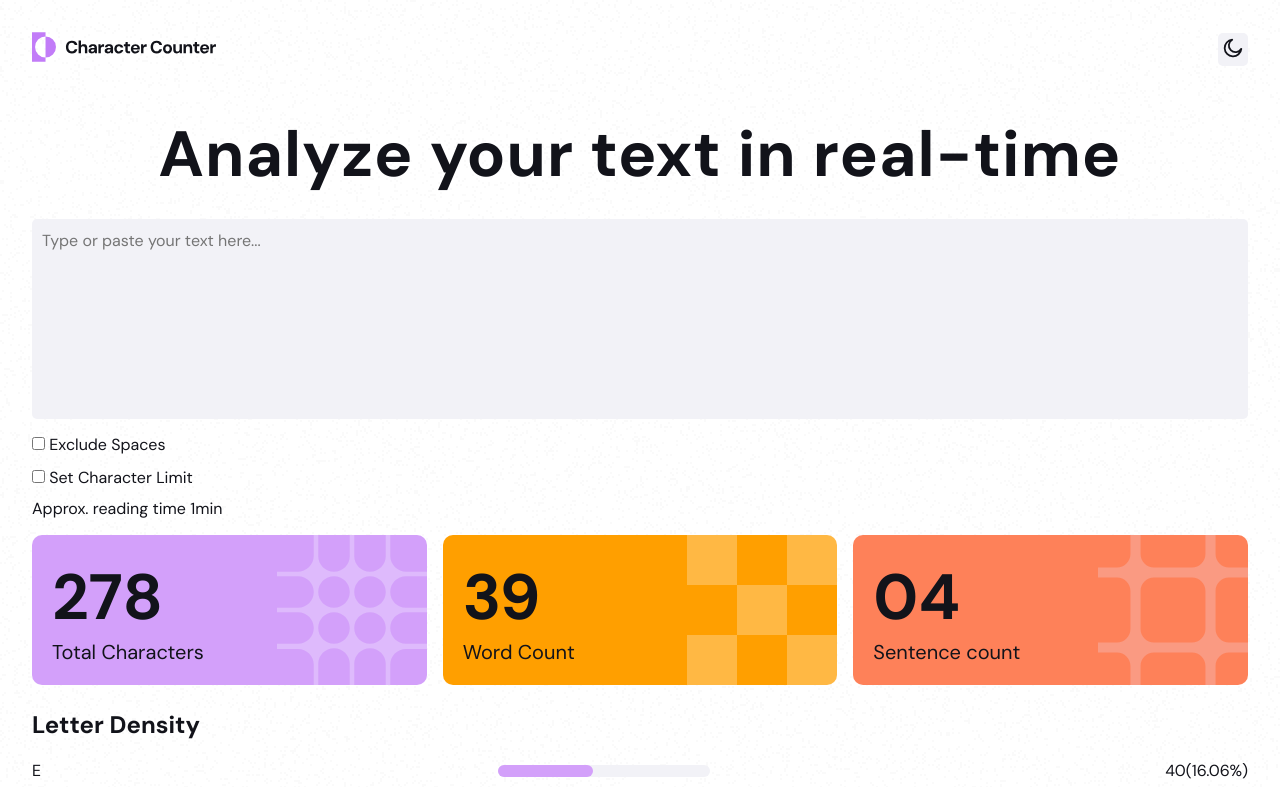
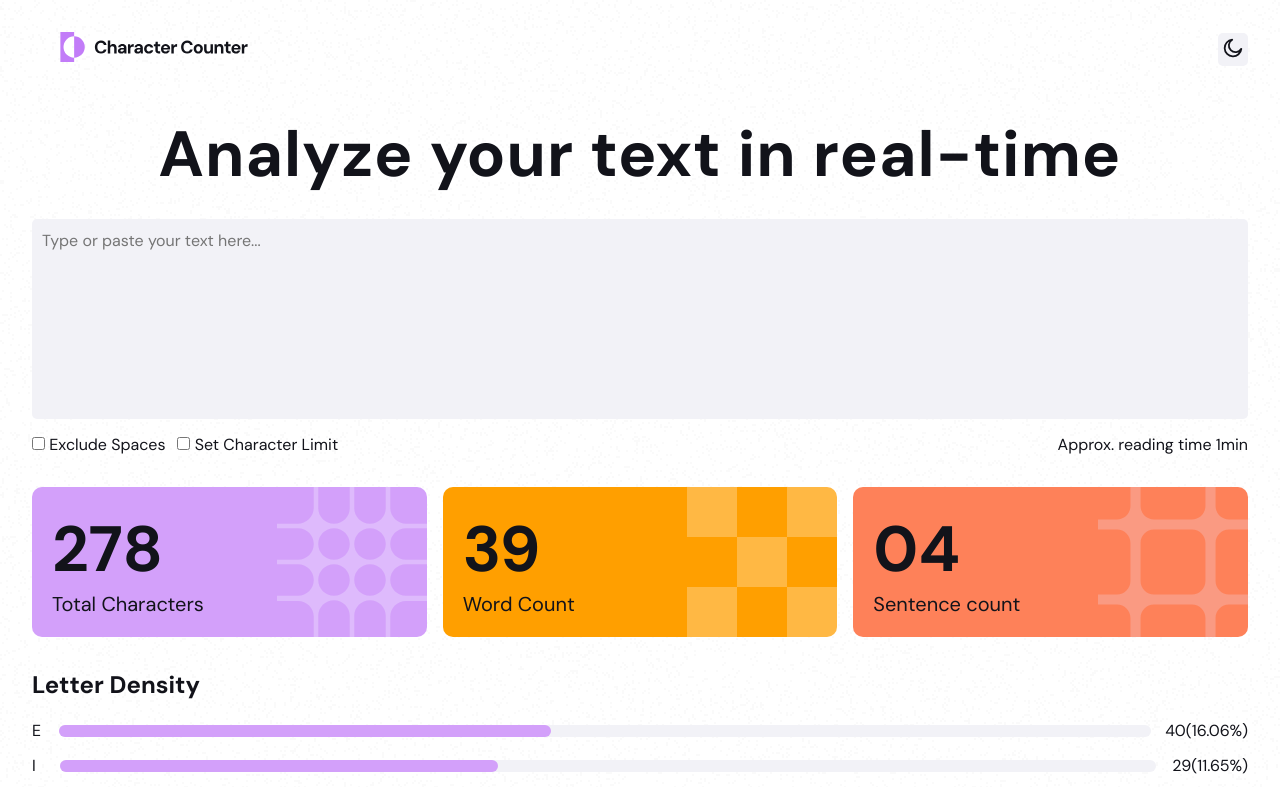
Before and after one commit to rougemeister/character-counter, a plain HTML site: page index.html in a window 1280 px wide. Shown: the top 787 px of the page. Drawn offline with Linux system fonts and the light colour scheme.

Commit message:
Added tablet view

```diff
--- a/styles.css
+++ b/styles.css
@@ -230,10 +230,15 @@ textarea:focus {
 }
 
 
+.letter {
+    width:15px;
+}
+
 
 /* Media Queries */
 
 @media screen and (min-width: 768px) {
+
 
    .container {
     padding: 32px;
@@ -243,8 +248,21 @@ textarea:focus {
      }
     }
 
+    header {
+    .logo img{
+            width: 245px;
+
+    }
+    }
+    .progress {
+        width: 100%;
+        border-radius: 100px;
+        background-color: var(--base-color);
+    }
+
     .tiles {
         flex-direction: row;
+        margin: 32px 0;
         .tile {
             height: 150px;
         }
@@ -261,8 +279,14 @@ textarea:focus {
         }
     }
 
+    .input-wrapper {
+        display: flex;
+        flex-direction: row;
+    }
+
+
+    .char-count {
+        margin-left: auto;
+    }
+
 }
-
-.letter {
-    width:15px;
-}
```
Also changed, not shown: index.html (+2 -1 lines).
